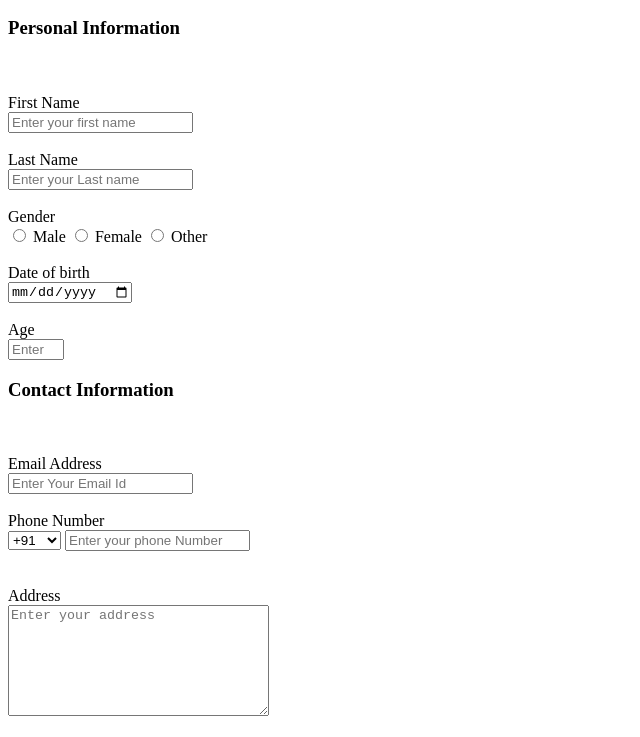
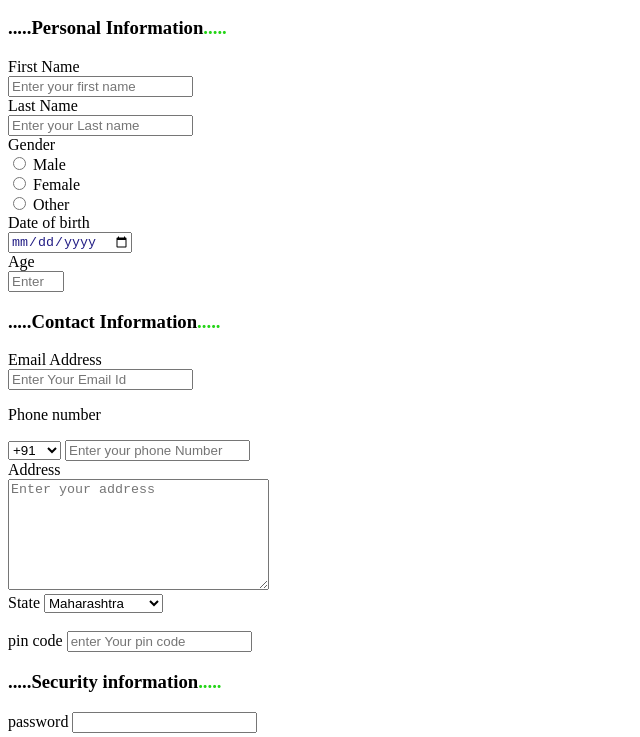
Before and after one commit to sk-zayn/Project-1, a plain HTML site: page index.html in a window 1280 px wide. Shown: the part 110-847 px from the top of the page, without its empty margins (0-640 px from the left). Drawn offline with Linux system fonts and the light colour scheme.

Commit message:
css day 1

```diff
--- a/index.html
+++ b/index.html
@@ -5,85 +5,59 @@
     <meta charset="UTF-8">
     <meta name="viewport" content="width=device-width, initial-scale=1.0">
     <title>Document</title>
+    <link rel="stylesheet" href="style.css">
 </head>
 
 <body>
-    <form action="">
+    <div class="container">
 
+        <div class="heading">
             <h1>AMRITY UNIVERSITY</h1>
             <H2>STUDENT REGISTERATION FORM</H2>
-
+        </div>
+        <form action="">
+            <div class="wrapper">
                 <h3>Personal Information</h3>
-    <br>
-    <br>
-
-    <div >First Name</div>
+                <div>First Name</div>
                 <input type="text" required maxlength="5" placeholder="Enter your first name" f>
-
-    <br>
-    <br>
-
                 <div>Last Name</div>
                 <input type="text" required maxlength="5" placeholder="Enter your Last name">
+                <div>Gender
 
-    <br>
-    <br>
-
-    <div>Gender</div>
+                    <div class="gender">
+                        <div>
                             <input type="radio" value="Male">
                             <label for="">Male</label>
-
-        <input type="radio" value="Female">
+                        </div>
+                        <div><input type="radio" value="Female">
                             <label for="">Female</label>
-
+                        </div>
+                        <div>
                             <input type="radio" value="Other">
                             <label for="">Other</label>
-
-    <br>
-    <br>
+                        </div>
+                    </div>
 
                     <div> Date of birth </div>
                     <input type="date">
-
-    <br>
-    <br>
-
                     <div>Age</div>
-        <input type="number" min="19" max="99" placeholder="Enter Your Age" size="100" >
-
+                    <input type="number" min="19" max="99" placeholder="Enter Your Age" size="100">
                     <h3>Contact Information</h3>
-
-    <br>
-    <br>
-
                     <div>Email Address</div>
                     <input type="email" required placeholder="Enter Your Email Id">
-
-    <br>
-    <br>
-
-    <div><label for="">Phone Number</label>
-        <br>
-        <select >
+                    <div>
+                        <p>Phone number</p>
+                        <select>
                             <option value="+91">+91</option>
                             <option value="+101">+101</option>
                         </select>
                         <input type="tel" required max="10" min="10" placeholder="Enter your phone Number">
-
                     </div>
-
-
-    <br>
-    <br>
                     <div>Address</div>
                     <textarea rows="7" cols="30" placeholder="Enter your address"></textarea>
-
-    <br>
-    <br>
-
                     <div>
                         <label for="">State</label>
-        <select >
+                        <select>
                             <option value="maharashtra">Maharashtra</option>
                             <option value="banglore">Banglore</option>
                             <option value="Kerala">Kerala</option>
@@ -91,90 +65,40 @@
                         </select>
                         <br>
                         <br>
-
                         <label for="">pin code</label>
                         <input type="number" maxlength="6" placeholder="enter Your pin code">
                     </div>
-
-    <br>
-    <br>
-
                     <h3>Security information</h3>
-
-    <DIV>
+                    <div>
                         <label for="">password</label>
                         <input type="password">
-    </DIV>
-
-    <br>
-    <br>
-
+                    </div>
                     <h3>Additional information</h3>
-
                     <div>
                         <p>Hobbies</p>
                         <input type="checkbox">
                         <label for="">Music</label>
-
                         <input type="checkbox">
                         <label for="">Swimming</label>
-
                         <input type="checkbox">
                         <label for="">Video games</label>
-
                         <input type="checkbox">
                         <label for="">Reading</label>
-
                         <input type="checkbox">
                         <label for="">Dance</label>
                     </div>
-    <br><br>
-
                     <diV>
                         <input type="checkbox" required>
                         <span>I here by declared that the above information provided is true</span>
-
-
                     </diV>
-
                     <button type="reset">reset</button>
                     <button disabled>submit</button>
-
+                </div>
 
         </form>
 
-
-
-
-
-
-
-
-
-
-
-
-
-
-
-
-
-
-
-
-
-
-
-
-
-
-
-
-
-
-
-
-
+        <a href="https://www.youtube.com/watch?v=XaWW7bqG3is">Youtube</a>
+    </div>
 </body>
 
 </html>
--- /dev/null
+++ b/style.css
@@ -0,0 +1,19 @@
+h1{
+    text-decoration: dashed darkblue;
+}
+
+h3::after{
+    color: rgb(35, 212, 22);
+}
+
+input:enabled{
+    color: rgb(35, 30, 133);
+}
+
+h3::before{
+    content: ".....";
+}
+
+h3::after{
+    content: ".....";
+}
```
Lines whose indentation alone changed are shown as unchanged.
